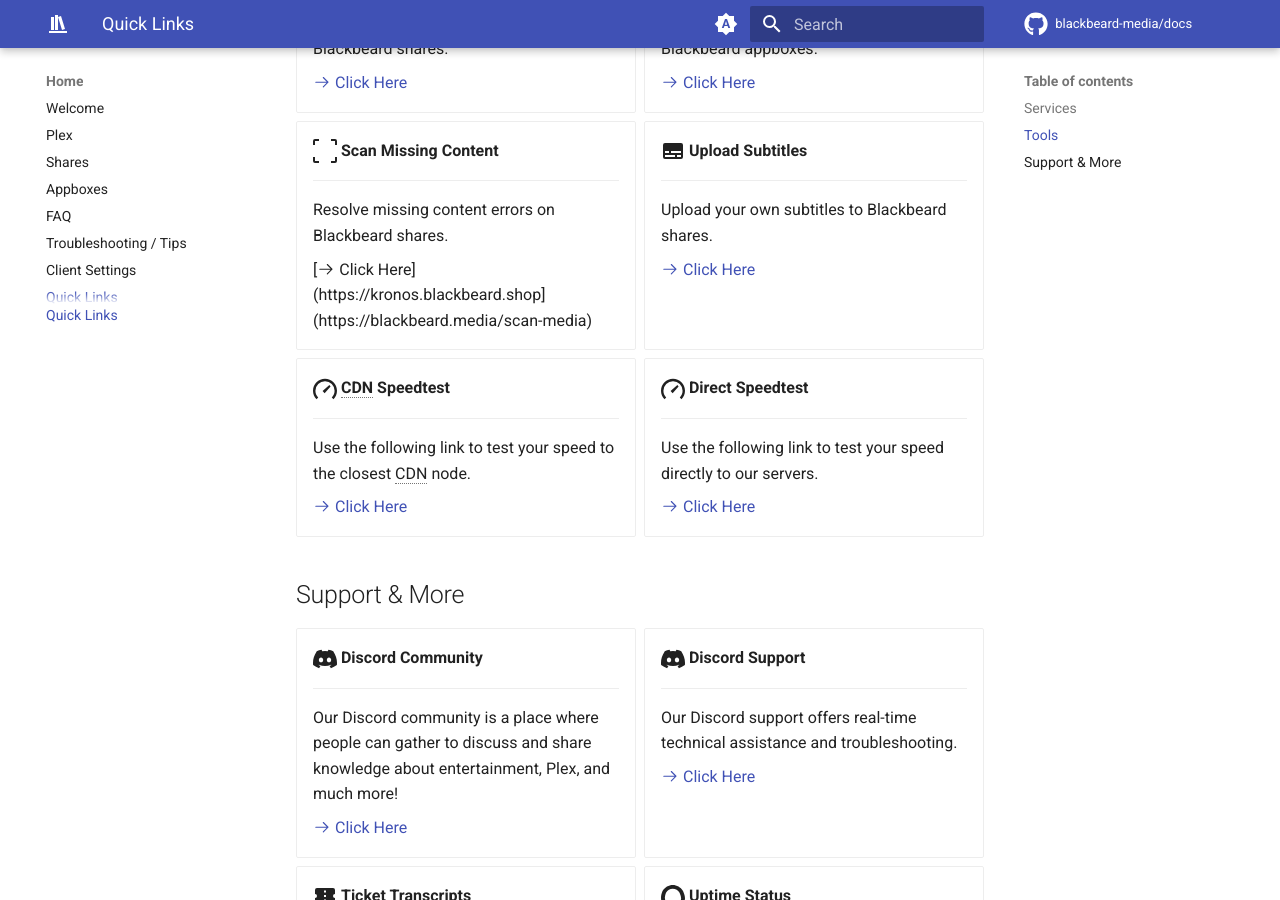
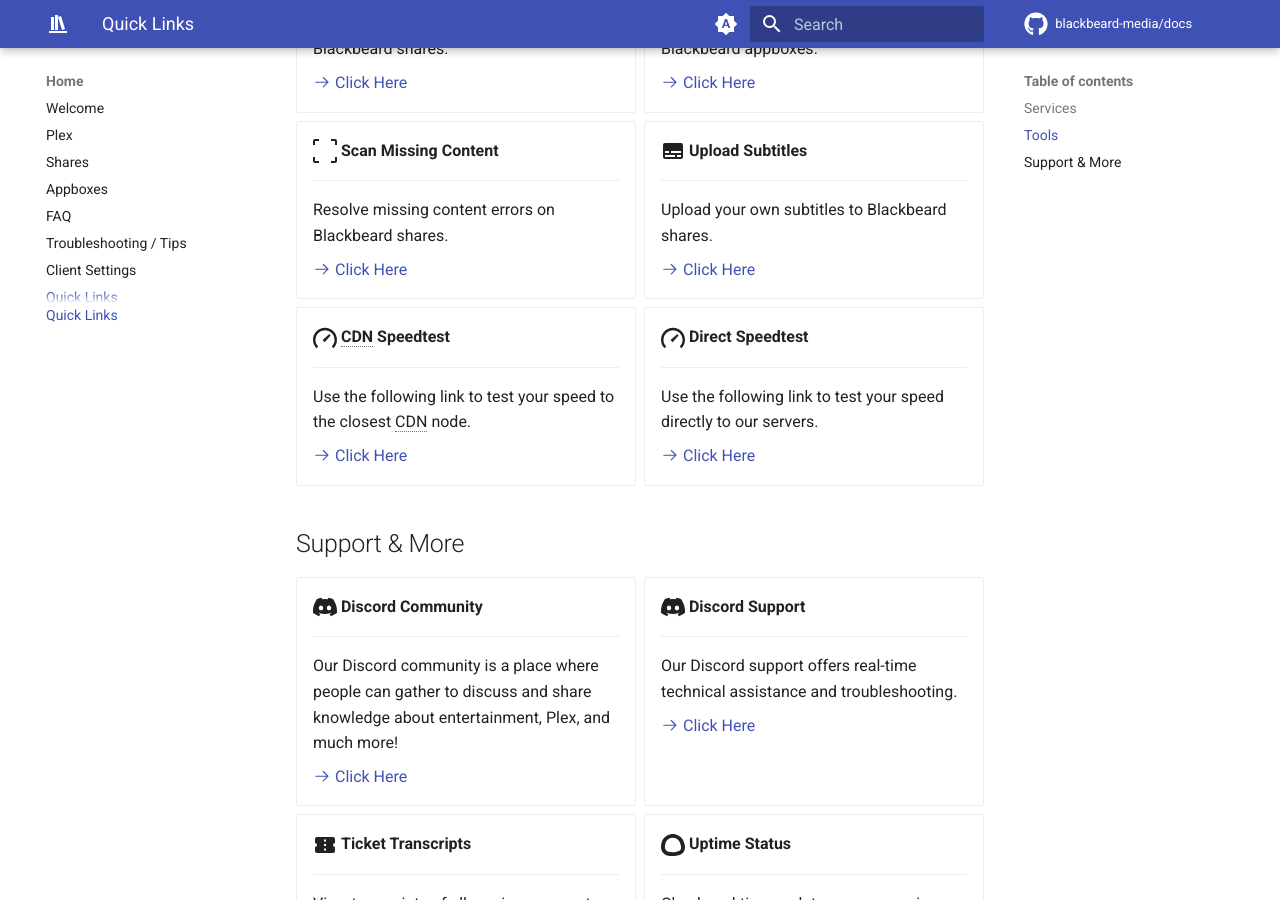
Before and after one commit to neomedia6989/docs-2, an MkDocs documentation site: the page built from docs/quick-links.md, in a window 1280 px wide and 900 px high, scrolled down 1104 px. Built offline with MkDocs 1.6.1 and Material for MkDocs 9.7.7, drawn with Linux system fonts in a browser that asks for light colours; comment, search, counter and statistics services are not loaded; some of the changed lines change nothing that is shown.

Commit message:
Update quick-links.md

```diff
--- a/docs/quick-links.md
+++ b/docs/quick-links.md
@@ -75,7 +75,7 @@
 
     Resolve missing content errors on Blackbeard shares.
 
-    [:octicons-arrow-right-24: Click Here](https://kronos.blackbeard.shop](https://blackbeard.media/scan-media)
+    [:octicons-arrow-right-24: Click Here](https://blackbeard.media/scan-media)
 
 -   :material-subtitles:{ .lg .middle } __Upload Subtitles__
 
```
